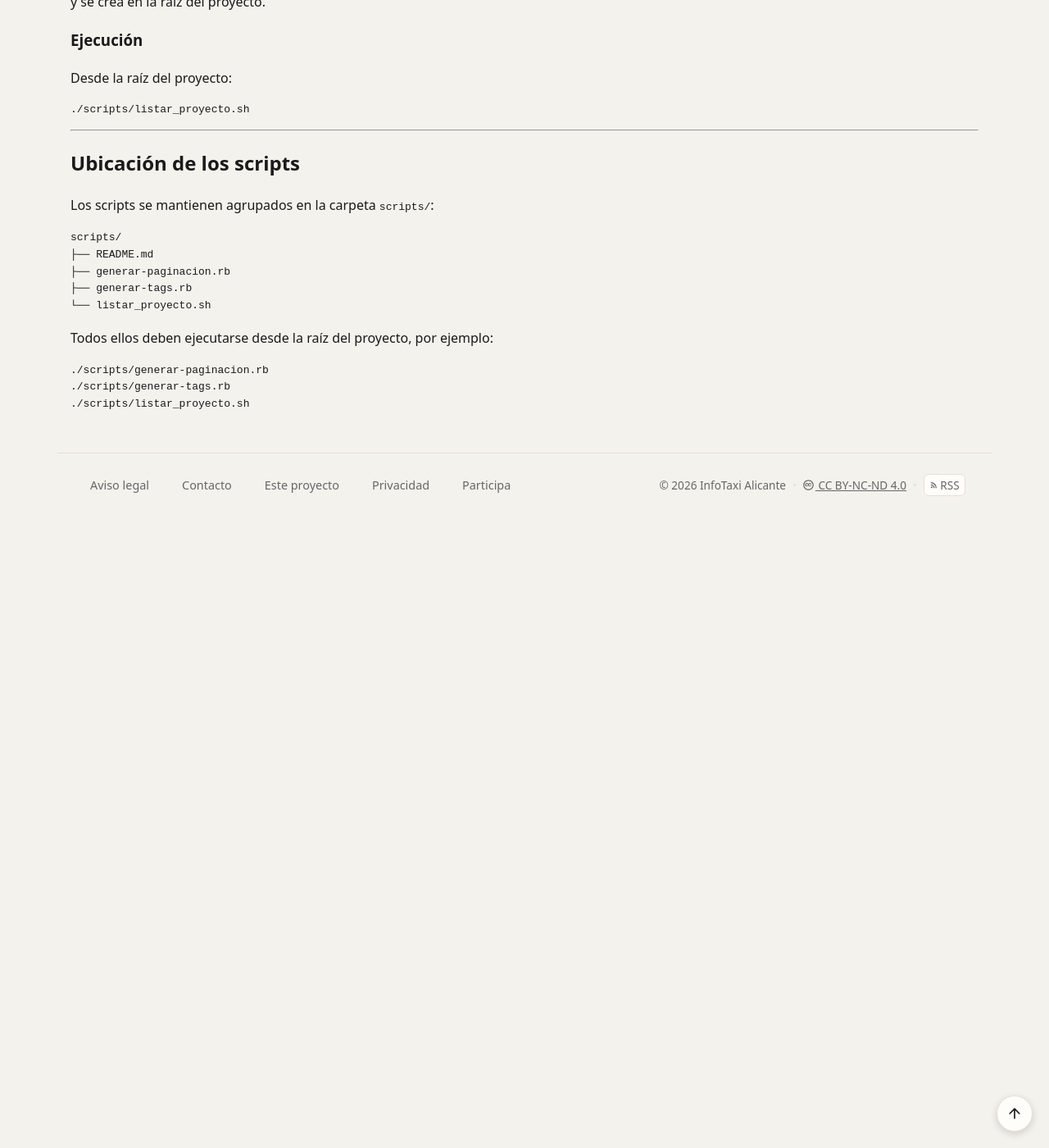
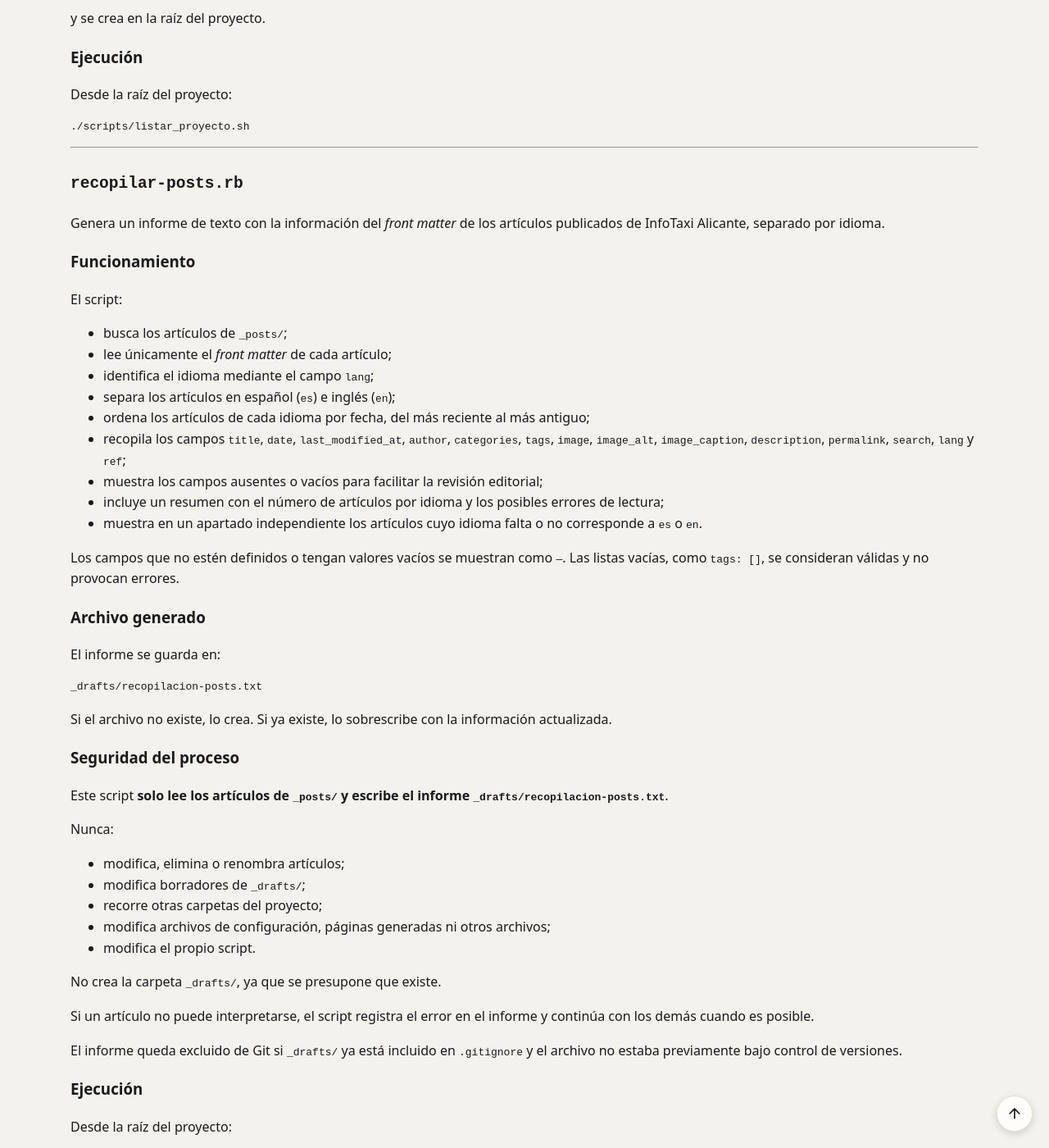
Before and after one commit to infotaxialicante/infotaxialicante.github.io, a Jekyll site: the page built from scripts/README.md, in a window 1280 px wide and 1400 px high, scrolled down 3713 px. Shown: the whole window at 82% size. Built offline with Jekyll 4.4.1, drawn with Linux system fonts in a browser that asks for light colours; our own code applies the rules of GitHub Pages for plain Markdown files; before the commit the page ends 4343 px from its top, so only the background shows below that; some of the changed text lies outside the part shown.

Commit message:
anyadido script resumen posts

````diff
--- a/scripts/README.md
+++ b/scripts/README.md
@@ -10,6 +10,7 @@ Todos los scripts deben ejecutarse desde la **raíz del proyecto**.
 ./scripts/generar-paginacion.rb
 ./scripts/generar-tags.rb
 ./scripts/listar_proyecto.sh
+./scripts/recopilar-posts.rb
 ```
 
 Si algún script no tiene permisos de ejecución, pueden concederse con:
@@ -193,6 +194,64 @@ Desde la raíz del proyecto:
 
 ---
 
+## `recopilar-posts.rb`
+
+Genera un informe de texto con la información del *front matter* de los artículos publicados de InfoTaxi Alicante, separado por idioma.
+
+### Funcionamiento
+
+El script:
+
+- busca los artículos de `_posts/`;
+- lee únicamente el *front matter* de cada artículo;
+- identifica el idioma mediante el campo `lang`;
+- separa los artículos en español (`es`) e inglés (`en`);
+- ordena los artículos de cada idioma por fecha, del más reciente al más antiguo;
+- recopila los campos `title`, `date`, `last_modified_at`, `author`, `categories`, `tags`, `image`, `image_alt`, `image_caption`, `description`, `permalink`, `search`, `lang` y `ref`;
+- muestra los campos ausentes o vacíos para facilitar la revisión editorial;
+- incluye un resumen con el número de artículos por idioma y los posibles errores de lectura;
+- muestra en un apartado independiente los artículos cuyo idioma falta o no corresponde a `es` o `en`.
+
+Los campos que no estén definidos o tengan valores vacíos se muestran como `—`. Las listas vacías, como `tags: []`, se consideran válidas y no provocan errores.
+
+### Archivo generado
+
+El informe se guarda en:
+
+```text
+_drafts/recopilacion-posts.txt
+```
+
+Si el archivo no existe, lo crea. Si ya existe, lo sobrescribe con la información actualizada.
+
+### Seguridad del proceso
+
+Este script **solo lee los artículos de `_posts/` y escribe el informe `_drafts/recopilacion-posts.txt`**.
+
+Nunca:
+
+- modifica, elimina o renombra artículos;
+- modifica borradores de `_drafts/`;
+- recorre otras carpetas del proyecto;
+- modifica archivos de configuración, páginas generadas ni otros archivos;
+- modifica el propio script.
+
+No crea la carpeta `_drafts/`, ya que se presupone que existe.
+
+Si un artículo no puede interpretarse, el script registra el error en el informe y continúa con los demás cuando es posible.
+
+El informe queda excluido de Git si `_drafts/` ya está incluido en `.gitignore` y el archivo no estaba previamente bajo control de versiones.
+
+### Ejecución
+
+Desde la raíz del proyecto:
+
+```bash
+./scripts/recopilar-posts.rb
+```
+
+---
+
 ## Ubicación de los scripts
 
 Los scripts se mantienen agrupados en la carpeta `scripts/`:
@@ -202,7 +261,8 @@ scripts/
 ├── README.md
 ├── generar-paginacion.rb
 ├── generar-tags.rb
-└── listar_proyecto.sh
+├── listar_proyecto.sh
+└── recopilar-posts.rb
 ```
 
 Todos ellos deben ejecutarse desde la raíz del proyecto, por ejemplo:
@@ -211,4 +271,5 @@ Todos ellos deben ejecutarse desde la raíz del proyecto, por ejemplo:
 ./scripts/generar-paginacion.rb
 ./scripts/generar-tags.rb
 ./scripts/listar_proyecto.sh
+./scripts/recopilar-posts.rb
 ```
````
Also changed, not shown: _data/paradas.yml (+4 -4 lines), scripts/recopilar-posts.rb (added, +255 -0 lines).
